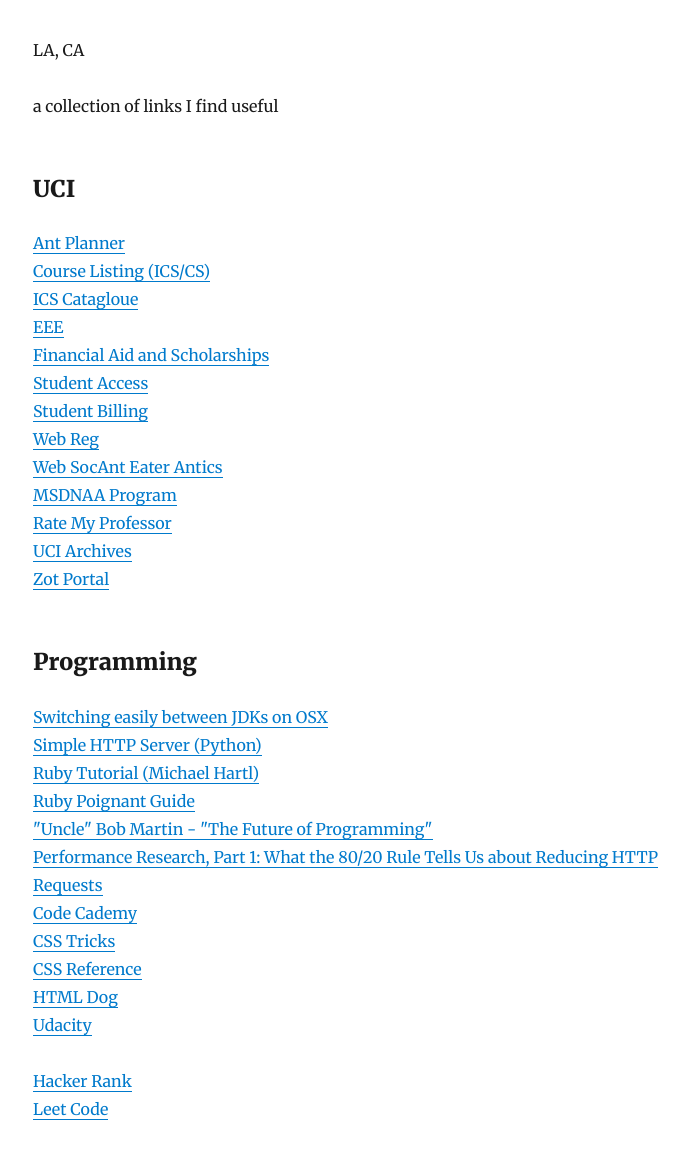
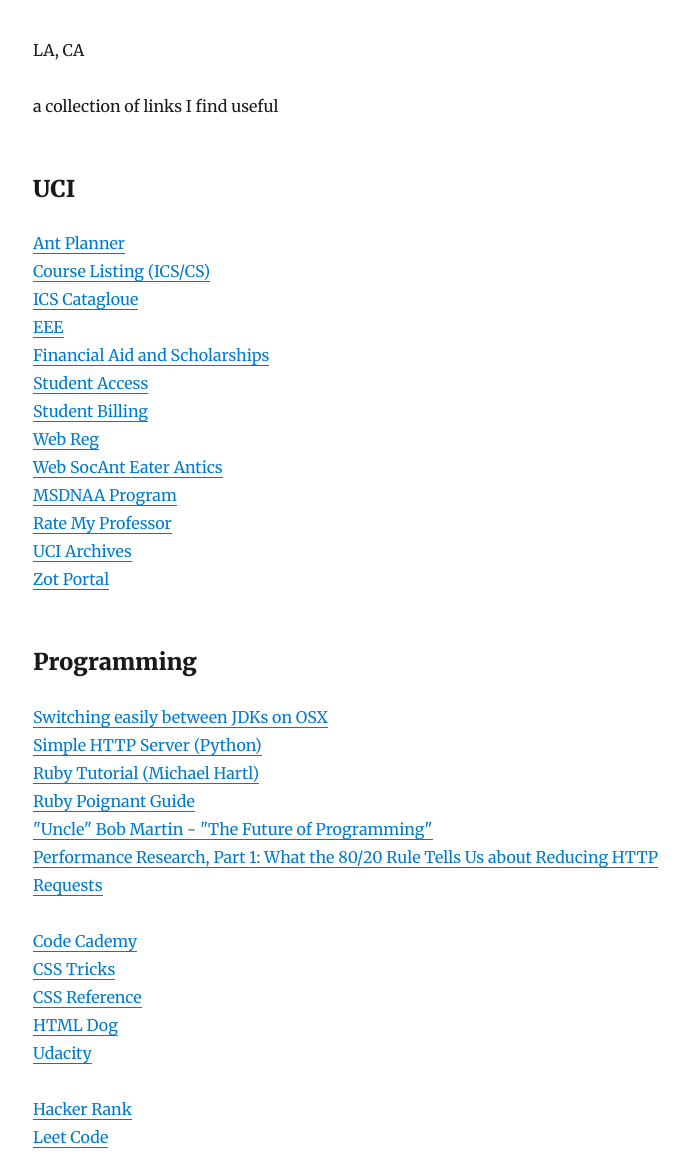
Before and after one commit to tsmliu213/thomasliu, a Gatsby site: page / in a window 1280 px wide. Shown: the part 118-1294 px from the top of the page, without its empty margins (292-981 px from the left). Built offline with nearby package versions, Linux system fonts and the light colour scheme; Gatsby itself is replaced by a stand-in of ours; some packages are replaced by stand-ins of ours.

Commit message:
fix: line break

```diff
--- a/src/pages/index.js
+++ b/src/pages/index.js
@@ -36,7 +36,7 @@
         <a href="https://www.railstutorial.org/book">Ruby Tutorial (Michael Hartl)</a><br/>
         <a href="http://poignant.guide/book/chapter-2.html">Ruby Poignant Guide</a><br/>
         <a href="https://www.youtube.com/watch?v=ecIWPzGEbFc&feature=youtu.be">"Uncle" Bob Martin - "The Future of Programming"</a><br/>
-        <a href="https://yuiblog.com/blog/2006/11/28/performance-research-part-1/">Performance Research, Part 1: What the 80/20 Rule Tells Us about Reducing HTTP Requests</a>
+        <a href="https://yuiblog.com/blog/2006/11/28/performance-research-part-1/">Performance Research, Part 1: What the 80/20 Rule Tells Us about Reducing HTTP Requests</a><br/>
         <br/>
         <a href="https://www.codecademy.com/">Code Cademy</a><br/>
         <a href="https://css-tricks.com/snippets/css/a-guide-to-flexbox/">CSS Tricks</a><br/>
```
